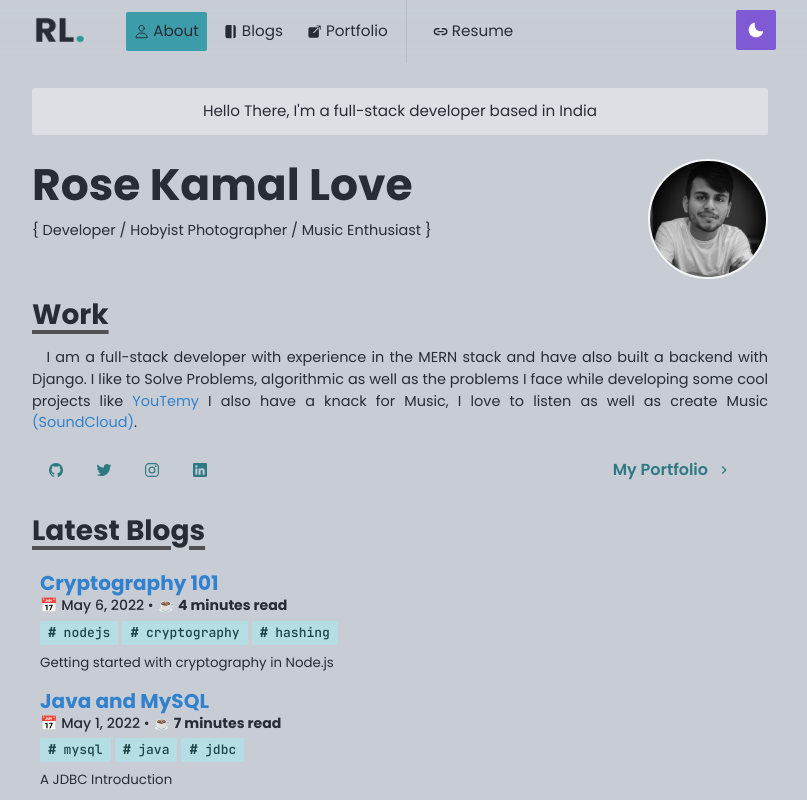
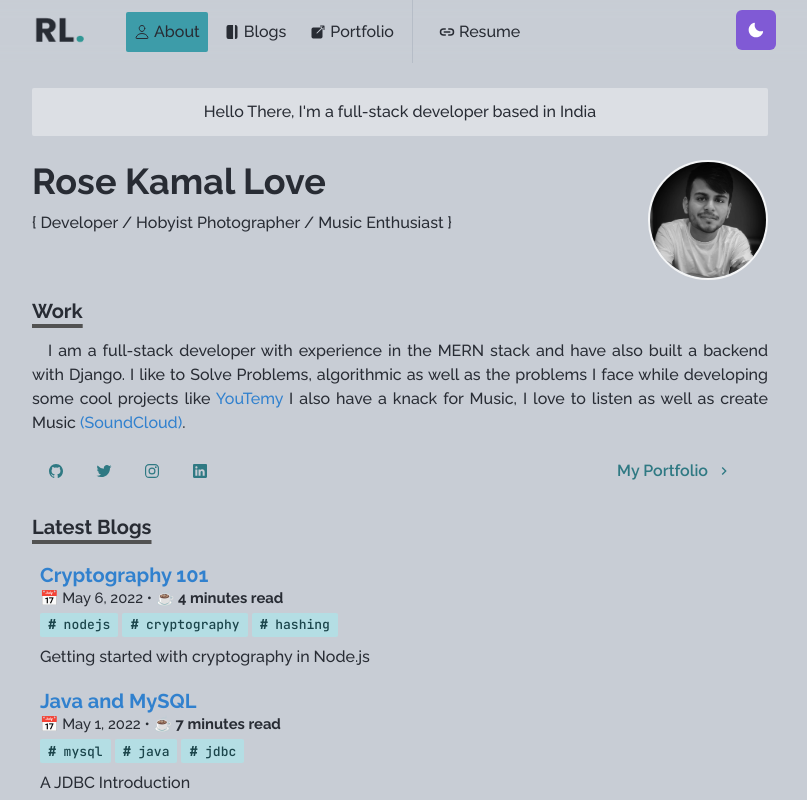
Before and after one commit to rosekamallove/rosekamal.love, a Next.js app: page / in a window 1280 px wide. Shown: the top 800 px of the page, without its empty margins (240-1047 px from the left). Built offline with nearby package versions, Linux system fonts and the light colour scheme.

Commit message:
moved: gloabal.css to theme>global

```diff
--- a/components/about.js
+++ b/components/about.js
@@ -9,7 +9,7 @@ export const About = () => {
   return (
     <div>
       <Section delay={0.1}>
-        <Heading as="h3" variant="section-title" fontSize="16px">
+        <Heading as="h3" size="md" variant="section-title">
           Work
         </Heading>
         <Paragraph>
--- a/components/date.js
+++ b/components/date.js
@@ -7,7 +7,7 @@ export default function Date({ dateString }) {
       style={{
         padding: '0px',
         margin: '0px',
-        fontFamily: 'Poppins',
+        fontFamily: 'Raleway',
         fontWeight: '500'
       }}
       dateTime={dateString}
--- a/components/fonts.js
+++ b/components/fonts.js
@@ -4,7 +4,7 @@ const Fonts = () => {
   return (
     <Global
       styles={`
-      @import url('https://fonts.googleapis.com/css2?family=JetBrains+Mono:wght@400;500&family=Merriweather:ital,wght@0,300;0,400;0,700;0,900;1,300;1,400;1,700;1,900&family=Poppins:ital,wght@0,100;0,200;0,300;0,400;0,500;0,600;0,700;0,800;0,900;1,100;1,200;1,300;1,400;1,500;1,600;1,700;1,800;1,900&family=Sriracha&display=swap');
+      @import url('https://fonts.googleapis.com/css2?family=JetBrains+Mono:wght@400;500&family=Raleway:ital,wght@0,100;0,200;0,300;0,400;0,500;0,600;0,700;0,800;0,900;1,100;1,200;1,300;1,400;1,500;1,600;1,700;1,800;1,900&family=Sriracha&display=swap');
     `}
     />
   )
--- a/components/projects.js
+++ b/components/projects.js
@@ -11,7 +11,7 @@ export const Title = ({ children }) => (
       {' '}
       <ChevronRightIcon />{' '}
     </span>
-    <Heading display="inline-block" as="h3" fontSize={20} mb={4}>
+    <Heading display="inline-block" as="h3" mb={4}>
       {children}
     </Heading>
   </Box>
--- a/components/render-blog-list.js
+++ b/components/render-blog-list.js
@@ -48,14 +48,14 @@ export const RenderBlogs = ({ allPostsData, renderDescription, count }) => {
                         )}`
                       }}
                       transition="ease-in-out 0.25s"
-                      // mb={1}
+                      mb={1}
                       p={2}
                     >
                       <LinkOverlay
                         href={`/blogs/${id}`}
                         color={useColorModeValue('#3181CE', '#c678dd')}
                       >
-                        <Heading size="md" as="h4">
+                        <Heading as="h2" size="md">
                           {title}
                         </Heading>
                       </LinkOverlay>
--- a/lib/theme.js
+++ b/lib/theme.js
@@ -5,7 +5,46 @@ const styles = {
   global: props => ({
     body: {
       bg: mode('#c8cdd5', '#2c313a')(props),
-      color: mode('#282c34', '#abb2bf')(props)
+      color: mode('#282c34', '#abb2bf')(props),
+      fontWeight: '500'
+    },
+    blockquote: {
+      borderLeft: '5px solid',
+      fontFamily: 'Sriracha',
+      padding: '0px 0px 0px 10px',
+      marginTop: '10px',
+      marginBottom: '10px'
+    },
+    strong: {
+      fontWeight: 700
+    },
+    details: {
+      border: `1px solid ${mode('#E1EAF2', '#2D3748')(props)}`,
+      borderRadius: '2px',
+      margin: '10px 0px 10px 0px',
+      padding: '10px 0px 10px 0px'
+    },
+    summary: {
+      fontWeight: '700',
+      cursor: 'pointer',
+      margin: '5px'
+    },
+    ul: {
+      fontSize: '92.5%'
+    },
+    ol: {
+      fontSize: '92.5%'
+    },
+    pre: {
+      marginTop: '0px !important',
+      borderRadius: '5px'
+    },
+    em: {
+      fontStyle: 'normal',
+      fontFamily: 'Sriracha'
+    },
+    p: {
+      marginTop: '0.5rem'
     }
   })
 }
@@ -41,9 +80,9 @@ const components = {
 }
 
 const fonts = {
-  body: 'Poppins',
-  code: 'Poppins',
-  heading: "'Poppins'"
+  body: 'Raleway',
+  code: 'Jetbrains Mono',
+  heading: 'Raleway'
 }
 
 const colors = {
--- a/pages/blogs/[id].js
+++ b/pages/blogs/[id].js
@@ -99,7 +99,8 @@ const newTheme = {
             <Button
               size="xs"
               borderRadius="5px"
-              fontFamily="Poppins"
+              fontFamily="Sriracha"
+              fontWeight="300"
               color={useColorModeValue('#282c34', '#abb2bf')}
               bg={useColorModeValue('#E2EAF2', '#282c34')}
               onClick={() => {
@@ -164,7 +165,7 @@ export default function Post({ postData, id }) {
       <Container maxW="container.md">
         <article>
           <Section delay={0.1}>
-            <Heading as="h2" fontSize="34px !important">
+            <Heading as="h1" mb={5}>
               {postData.title}
             </Heading>
             <div>
--- a/pages/projects.js
+++ b/pages/projects.js
@@ -9,7 +9,7 @@ const Work = () => {
   return (
     <Layout>
       <Container maxW="container.md">
-        <Heading as="h3" fontSize={20} mb={4}>
+        <Heading as="h3" mb={4}>
           My Projects
         </Heading>
         <SimpleGrid columns={[1, 1, 2]} gap={6}>
--- a/styles/global.css
+++ b/styles/global.css
@@ -1,116 +1,8 @@
 * {
-  -webkit-tap-highlight-color: transparent !important;
-  -webkit-font-smoothing: antialiased !important;
-}
-
-body,
-p {
-  font-size: 95% !important;
-  font-weight: 400 !important;
-}
-
-blockquote {
-  border-left: 5px solid;
-  font-family: 'Sriracha' !important;
-  padding: 0px 0px 0px 10px !important;
-  margin-top: 10px !important;
-  margin-bottom: 10px !important;
-}
-
-ol,
-ul {
-  font-size: 92.5% !important;
-}
-
-code {
-  font-family: 'Jetbrains Mono' !important;
-  font-weight: 500 !important;
-}
-
-pre {
-  margin-top: 0px !important;
-  /* padding-top:x !important; */
-  border-radius: 5px !important;
-}
-
-em {
-  border-radius: 2px;
-  font-style: normal !important;
-  font-family: Sriracha !important;
+  -webkit-tap-highlight-color: transparent;
+  -webkit-font-smoothing: antialiased;
 }
 
 ::-webkit-scrollbar {
   display: none;
 }
-
-/* custom scrollbar
-::-webkit-scrollbar {
-  width: 5px;
-}
-
-::-webkit-scrollbar-track {
-  background-color: rgba(0, 0, 0, 0.1);
-}
-
-::-webkit-scrollbar-thumb {
-  background-color: #d6dee1;
-  border-radius: 12px;
-  border: 7px solid transparent;
-  background-clip: content-box;
-}
-
-::-webkit-scrollbar-thumb:hover {
-  background-color: #a8bbbf;
-} */
-
-p {
-  margin-top: 0.5rem !important;
-}
-
-button {
-  border-radius: 2px !important;
-}
-
-.chakra-alert {
-  margin-top: 10px !important;
-  border-radius: 2px !important;
-  padding: 5px !important;
-  padding-left: 10px !important;
-  width: 100% !important;
-}
-
-details {
-  border-radius: 2px;
-  margin: 10px;
-  padding: 0.5em 0.5em 0;
-}
-
-summary {
-  font-weight: 600;
-  margin: -0.5em -0.5em 0;
-  padding: 0.5em;
-  cursor: pointer;
-}
-
-details[open] {
-  padding: 0.5em;
-}
-
-details[open] summary {
-  /*border-bottom: 1px solid #aaa;*/
-  margin-bottom: 0.5em;
-}
-
-h2 {
-  font-size: 44px !important;
-}
-h3 {
-  font-size: 28px !important;
-}
-
-h2,
-h2,
-h3,
-h4 {
-  font-weight: bold !important;
-}
```
